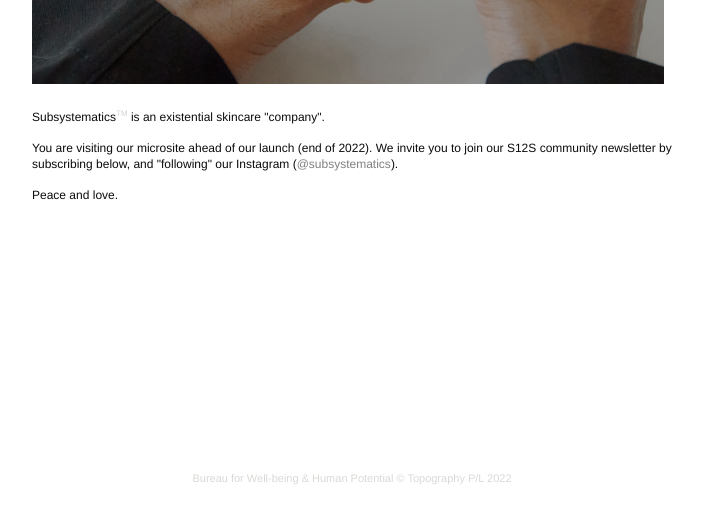
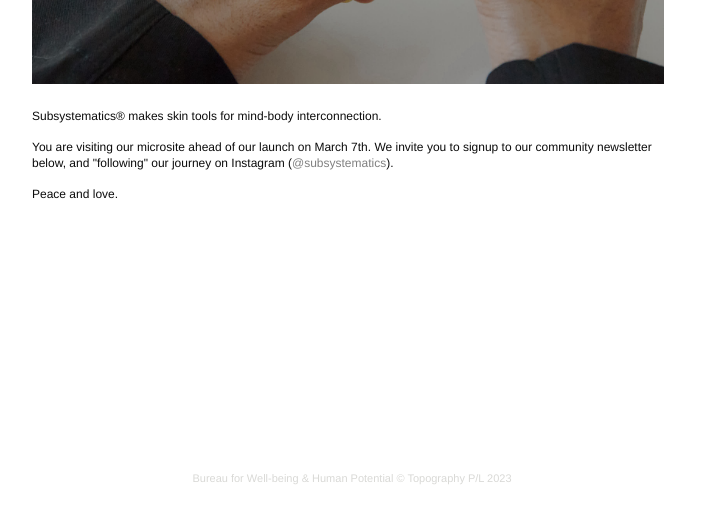
Before and after one commit to tpgrphy/subsystematicsbeta, a Jekyll site: the page built from index.html, in a window 1280 px wide. Shown: the part 540-1048 px from the top of the page, without its empty margins (288-991 px from the left). Built offline with Jekyll 4.4.1, drawn with Linux system fonts in a browser that asks for light colours; some web fonts are replaced.

Commit message:
updated some copy and launch date

```diff
--- a/_includes/footer.html
+++ b/_includes/footer.html
@@ -1,3 +1,3 @@
 <footer>
-    <p>Bureau for Well-being & Human Potential  &copy; Topography P/L 2022</p>
+    <p>Bureau for Well-being & Human Potential  &copy; Topography P/L 2023</p>
 </footer>
--- a/contact.html
+++ b/contact.html
@@ -20,7 +20,7 @@ permalink: /contact
     </div>
     <div class="land_col3">
         <h2>Colophon</h2>
-        <p> Domain: www.subsystematics.com <b>/</b> Technologies: HTML, SCSS, JEKYLL (RUBY), VANILLA JS <b>/</b> Deployment & Hosting: GIT and Netlify <b>/</b> CMS: None <b>/</b> Build & Design: Topography <b>/</b> Updated: 20221019 <b>/</b> Copyright: Subsystematics by Topography P/L 2021
+        <p> Domain: www.subsystematics.com <b>/</b> Technologies: HTML, SCSS, JEKYLL (RUBY), VANILLA JS <b>/</b> Deployment & Hosting: GIT and Netlify <b>/</b> CMS: None <b>/</b> Build & Design: Topography <b>/</b> Updated: 20230221 <b>/</b> Copyright: Subsystematics by Topography P/L 2023
         </p>
     </div>
 </div>
--- a/index.html
+++ b/index.html
@@ -20,10 +20,10 @@ permalink: /index
     <div class="land_block2 land_mobile">
         <div class="land_col">
                 <p>
-                    Subsystematics<sup>TM</sup> is an existential skincare "company".
+                    Subsystematics&#174; makes skin tools for mind-body interconnection.
                     <br>
                     <br>
-                    You are visiting our microsite ahead of our launch (end of 2022). We invite you to join our S12S community newsletter by subscribing below, and "following" our Instagram (<a href='http://www.instagram.com/subsystematics' target="_blank">@subsystematics</a>).
+                    You are visiting our microsite ahead of our launch on March 7th. We invite you to signup to our community newsletter below, and "following" our journey on Instagram (<a href='http://www.instagram.com/subsystematics' target="_blank">@subsystematics</a>).
                     <br>
                     <br>
                     Peace and love.
```
